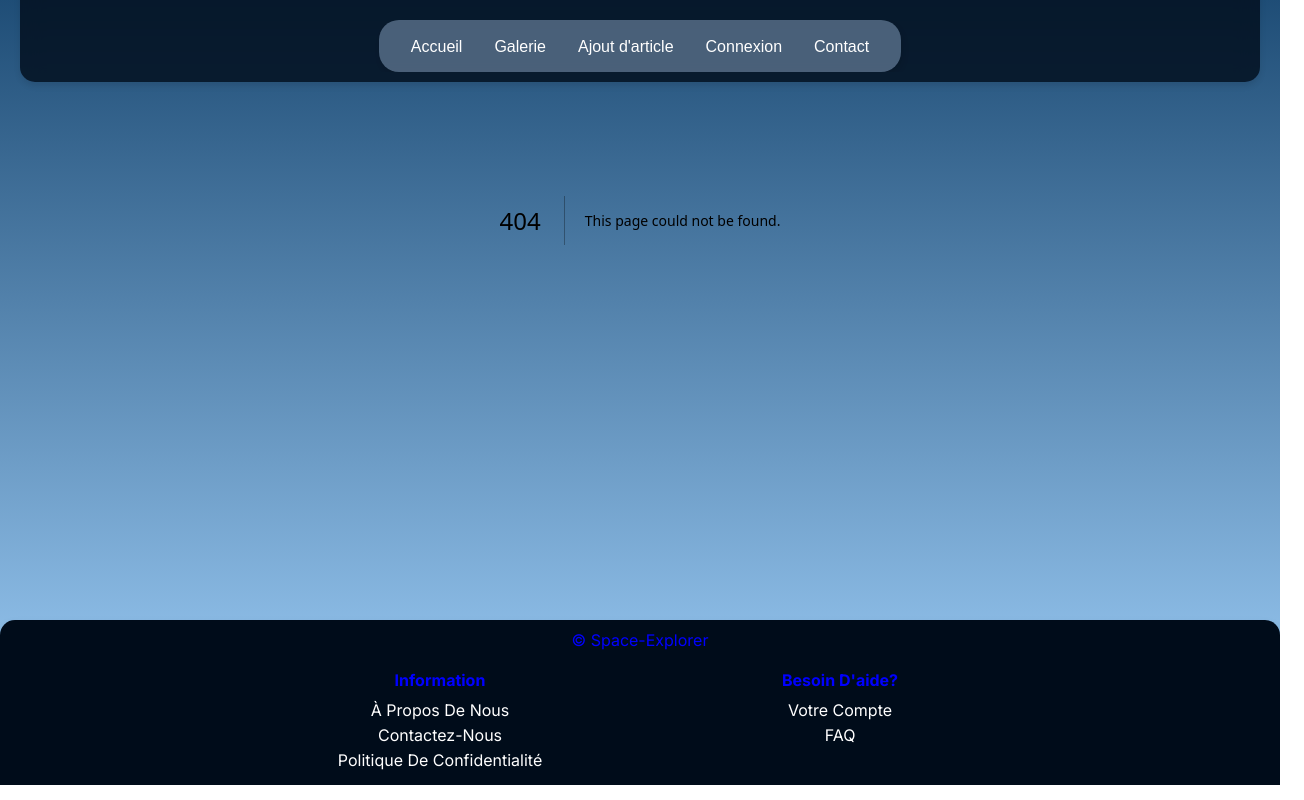
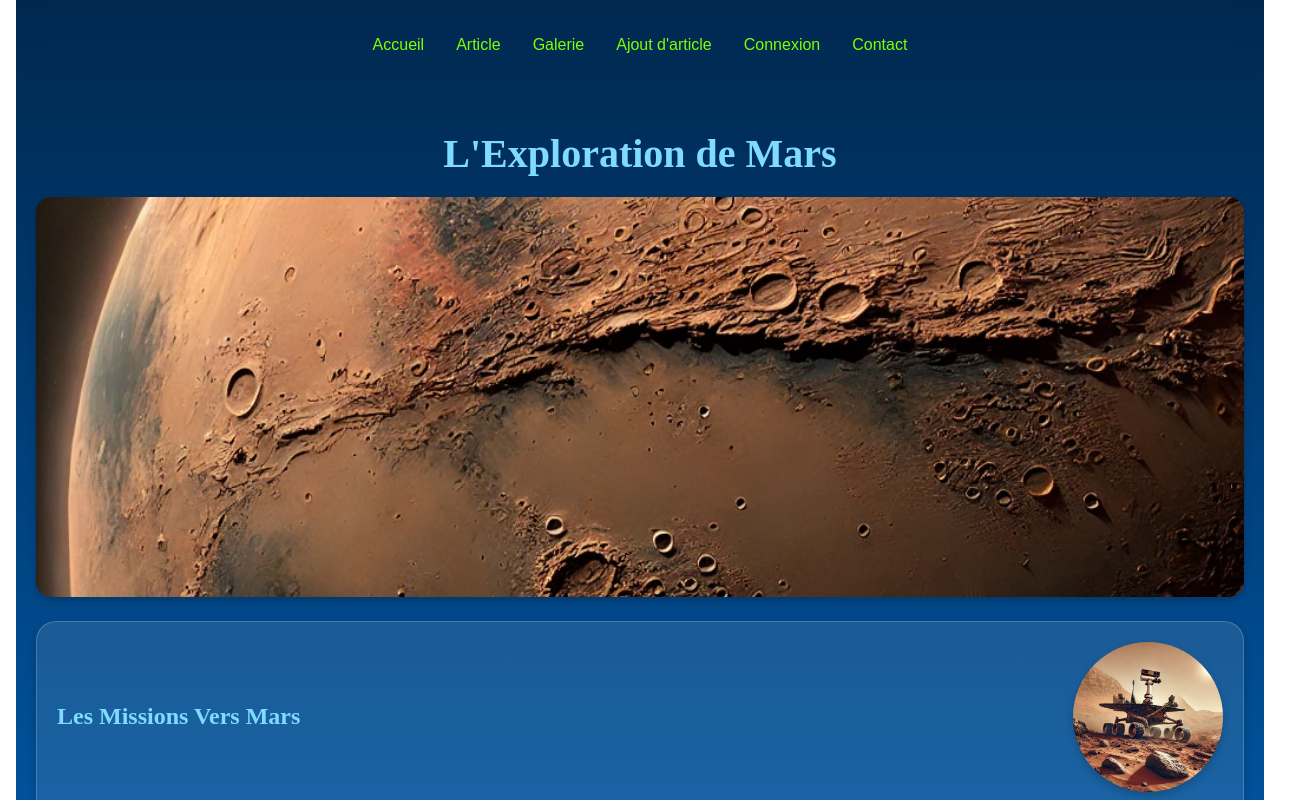
Before and after one commit to Isigod024/Space-explorer, a Next.js app: page /article/1 in a window 1280 px wide. Before the commit this address had no page. Shown: the part 180-980 px from the top of the page, 1304 px wide, since content can reach past the window. Built offline with nearby package versions, Linux system fonts and the light colour scheme.

Commit message:
Soumission

```diff
--- /dev/null
+++ b/app/Article/page.jsx
@@ -0,0 +1,6 @@
+import ArticleList from "@/components/ArticleList"
+export default function Page(){
+    return <>
+        <ArticleList/>
+    </>
+}
--- /dev/null
+++ b/components/ArticleShow.jsx
@@ -0,0 +1,40 @@
+import React from 'react';
+import Image from 'next/image';
+import articlesData from '../data/Articles.json';
+import styles from './ArticleShow.module.css';
+
+export default function ArticleShow({ articleId }) {
+    const article = articlesData.articles[articleId];
+
+    if (!article) {
+        return <p>Article non trouvé</p>;
+    }
+
+    return (
+        <div className={styles.articleShow}>
+            <h1 className={styles.title}>{article.titre}</h1>
+            <Image
+                src={article.image_principale.lien_image}
+                alt={article.image_principale.titre_image}
+                width={800}
+                height={400}
+                className={styles.mainImage}
+            />
+            {article.contenus.map((contenu, index) => (
+                <div key={index} className={styles.contenuBubble}>
+                    <div className={styles.contenuHeader}>
+                        <h2>{contenu.titre}</h2>
+                        <Image
+                            src={contenu.image.lien_image}
+                            alt={contenu.image.titre_image}
+                            width={150}
+                            height={150}
+                            className={styles.contenuImage}
+                        />
+                    </div>
+                    <p className={styles.contenuTexte}>{contenu.texte}</p>
+                </div>
+            ))}
+        </div>
+    );
+}
--- /dev/null
+++ b/components/ArticleShow.module.css
@@ -0,0 +1,54 @@
+.articleShow {
+    padding: 20px;
+    padding-top: 275px;
+    background: linear-gradient(to bottom, #001f3f, #0074D9);
+    color: white;
+    min-height: 100vh;
+}
+
+.title {
+    text-align: center;
+    font-size: 2.5em;
+    margin-bottom: 20px;
+    color: #7FDBFF;
+}
+
+.mainImage {
+    width: 100%;
+    max-height: 400px;
+    object-fit: cover;
+    border-radius: 15px;
+    box-shadow: 0 4px 8px rgba(0, 0, 0, 0.2);
+    margin-bottom: 20px;
+}
+
+.contenuBubble {
+    background: rgba(255, 255, 255, 0.1);
+    border: 1px solid rgba(255, 255, 255, 0.2);
+    border-radius: 20px;
+    padding: 20px;
+    margin-bottom: 20px;
+    box-shadow: 0 4px 8px rgba(0, 0, 0, 0.2);
+}
+
+.contenuHeader {
+    display: flex;
+    align-items: center;
+    justify-content: space-between;
+    margin-bottom: 10px;
+}
+
+.contenuHeader h2 {
+    margin: 0;
+    color: #7FDBFF;
+}
+
+.contenuImage {
+    border-radius: 50%;
+    box-shadow: 0 4px 8px rgba(0, 0, 0, 0.2);
+}
+
+.contenuTexte {
+    margin-top: 10px;
+    color: #DDDDDD;
+}
--- a/components/Header.jsx
+++ b/components/Header.jsx
@@ -53,6 +53,11 @@ export default function Header() {
                             </Link>
                         </li>
                         <li className={styles.navItem}>
+                            <Link href="/Article" className={pathname === '/Article' ? styles.active : ''} onClick={toggleNav}>
+                            Article
+                            </Link>
+                        </li>
+                        <li className={styles.navItem}>
                             <Link href="/Galerie" className={pathname === '/Galerie' ? styles.active : ''} onClick={toggleNav}>
                                 Galerie
                             </Link>
@@ -72,6 +77,7 @@ export default function Header() {
                                 Contact
                             </Link>
                         </li>
+
                     </ul>
                 </nav>
             </div>
--- /dev/null
+++ b/pages/article/[id].jsx
@@ -0,0 +1,23 @@
+import React from 'react';
+import { useRouter } from 'next/router';
+import ArticleShow from '@/components/ArticleShow';
+import Header from '@/components/Header';
+import Footer from '@/components/Footer';
+
+export default function ArticlePage() {
+    const router = useRouter();
+    const { id } = router.query;
+
+    if (!id) return null;
+
+    return <html lang="en">
+      <body>
+        <Header />
+        <main >
+            <ArticleShow articleId={id} />
+        </main>
+        <Footer />
+      </body>
+    </html>
+     ;
+}
```
Also changed, not shown: components/Article.jsx (added, +33 -0 lines), components/ArticleList.jsx (added, +31 -0 lines), components/ArticleList.module.css (added, +22 -0 lines).
